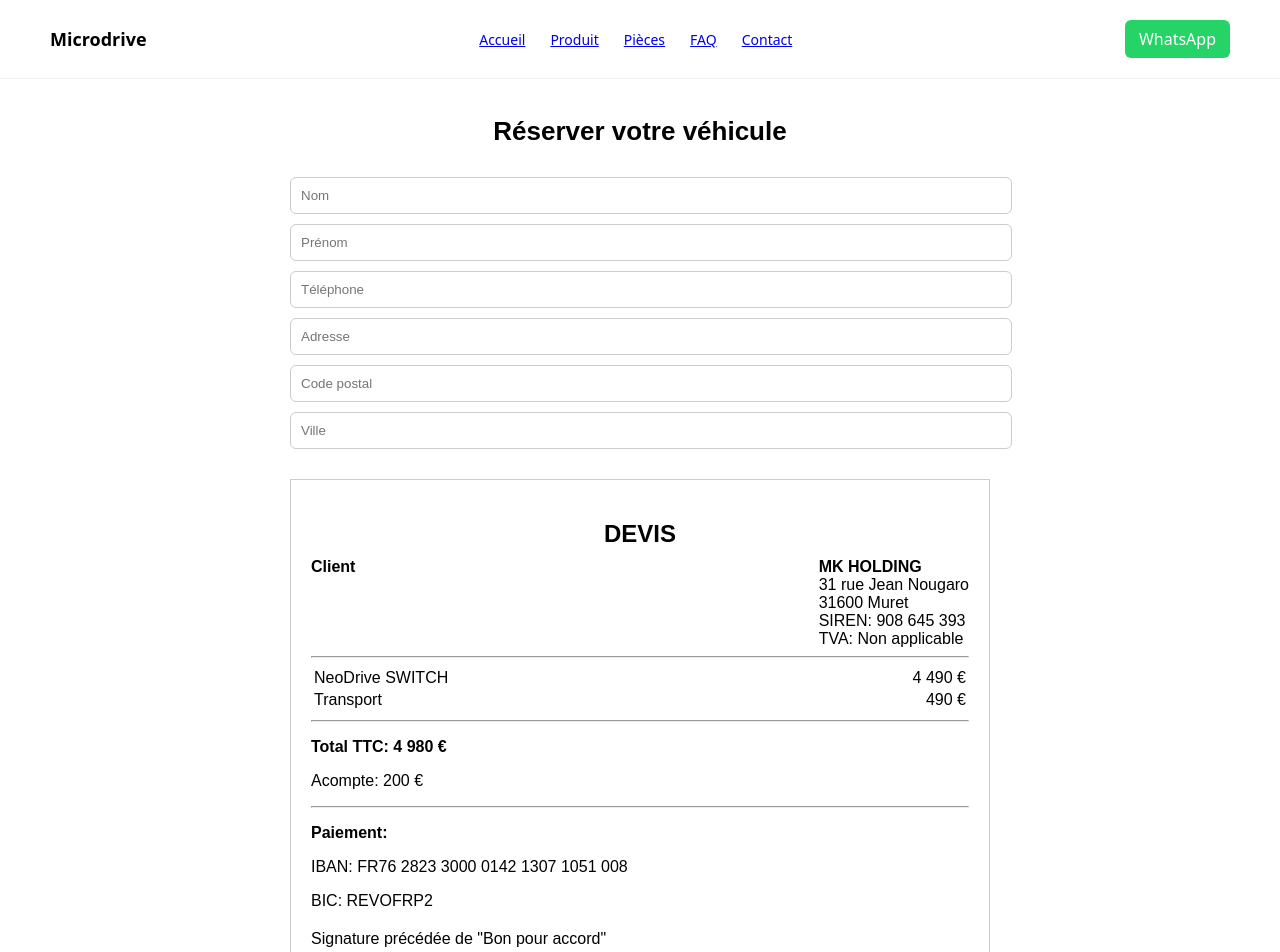
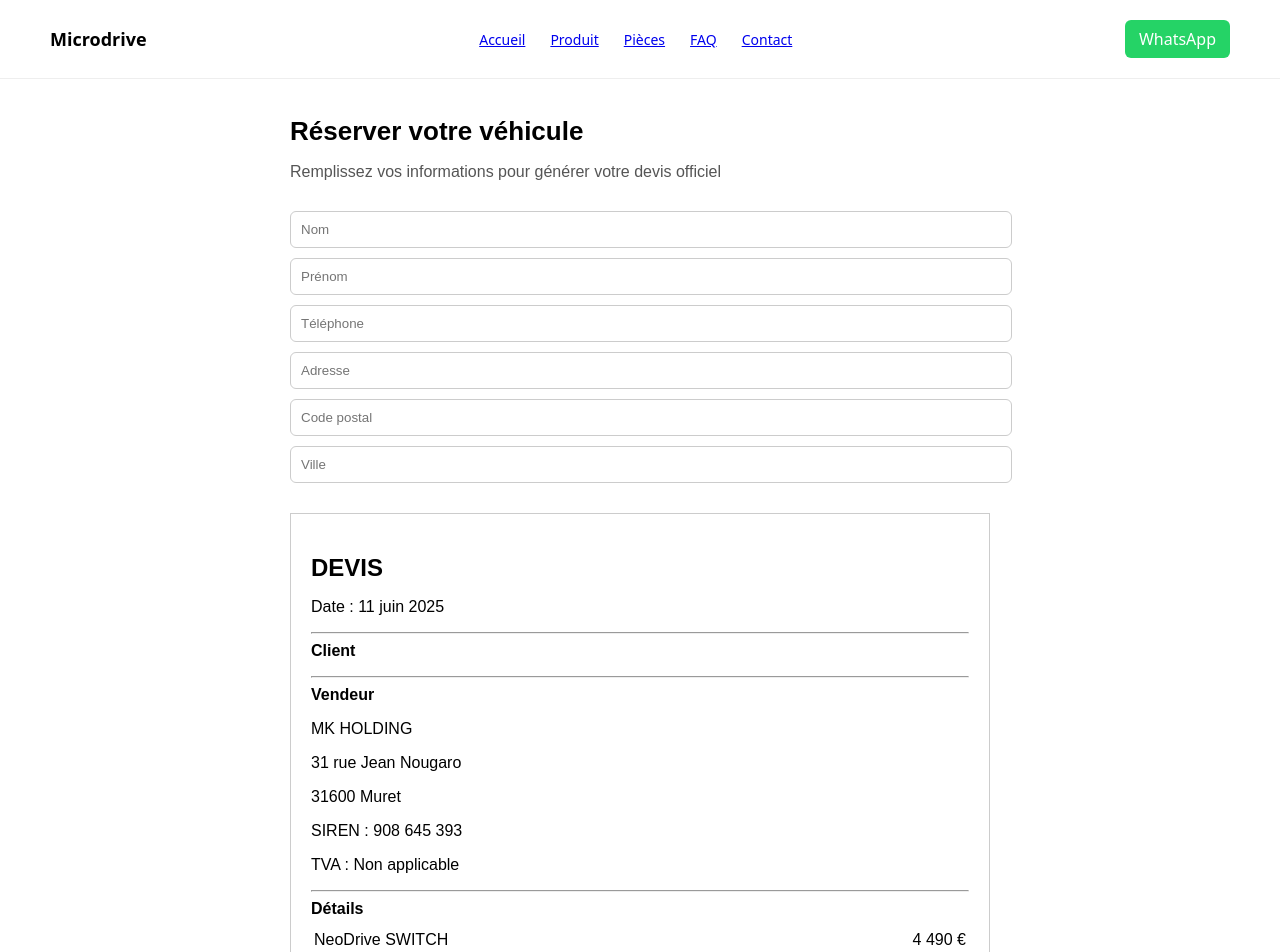
Before and after one commit to khelifamansour/neodrive-site, a Next.js app: page /reservation in a window 1280 px wide. Shown: the top 952 px of the page. Built offline with nearby package versions, Linux system fonts and the light colour scheme.

Commit message:
Update page.tsx

```diff
--- a/app/reservation/page.tsx
+++ b/app/reservation/page.tsx
@@ -11,13 +11,19 @@ export default function Reservation() {
   const [ville, setVille] = useState("");
 
   return (
-    <main style={container}>
+    <main style={{ maxWidth: 700, margin: "0 auto", padding: 20, fontFamily: "Arial, sans-serif" }}>
 
       {/* HEADER */}
-      <h1 style={title}>Réserver votre véhicule</h1>
+      <h1 style={{ fontSize: 26, fontWeight: 700, marginBottom: 10 }}>
+        Réserver votre véhicule
+      </h1>
+
+      <p style={{ color: "#555", marginBottom: 20 }}>
+        Remplissez vos informations pour générer votre devis officiel
+      </p>
 
       {/* FORM */}
-      <div style={{ marginTop: 20 }}>
+      <div>
         <input placeholder="Nom" value={nom} onChange={(e) => setNom(e.target.value)} style={input}/>
         <input placeholder="Prénom" value={prenom} onChange={(e) => setPrenom(e.target.value)} style={input}/>
         <input placeholder="Téléphone" value={phone} onChange={(e) => setPhone(e.target.value)} style={input}/>
@@ -27,53 +33,61 @@ export default function Reservation() {
       </div>
 
       {/* DEVIS */}
-      <div id="devis" style={devisBox}>
+      <div id="devis" style={{
+        marginTop: 30,
+        border: "1px solid #ccc",
+        padding: 20,
+        background: "#fff"
+      }}>
 
-        <h2 style={{ textAlign: "center", marginBottom: 10 }}>DEVIS</h2>
+        <h2 style={{ marginBottom: 10 }}>DEVIS</h2>
 
-        <div style={row}>
-          <div>
-            <strong>Client</strong><br/>
-            {prenom} {nom}<br/>
-            {adresse}<br/>
-            {cp} {ville}<br/>
-            {phone}
-          </div>
+        <p>Date : 11 juin 2025</p>
 
-          <div>
-            <strong>MK HOLDING</strong><br/>
-            31 rue Jean Nougaro<br/>
-            31600 Muret<br/>
-            SIREN: 908 645 393<br/>
-            TVA: Non applicable
-          </div>
-        </div>
+        <hr />
 
-        <hr/>
+        <strong>Client</strong>
+        <p>{prenom} {nom}</p>
+        <p>{adresse}</p>
+        <p>{cp} {ville}</p>
+        <p>{phone}</p>
 
-        <table style={table}>
+        <hr />
+
+        <strong>Vendeur</strong>
+        <p>MK HOLDING</p>
+        <p>31 rue Jean Nougaro</p>
+        <p>31600 Muret</p>
+        <p>SIREN : 908 645 393</p>
+        <p>TVA : Non applicable</p>
+
+        <hr />
+
+        <strong>Détails</strong>
+
+        <table style={{ width: "100%", marginTop: 10 }}>
           <tbody>
             <tr>
               <td>NeoDrive SWITCH</td>
-              <td style={right}>4 490 €</td>
+              <td style={{ textAlign: "right" }}>4 490 €</td>
             </tr>
             <tr>
               <td>Transport</td>
-              <td style={right}>490 €</td>
+              <td style={{ textAlign: "right" }}>490 €</td>
             </tr>
           </tbody>
         </table>
 
-        <hr/>
+        <hr />
 
-        <p><strong>Total TTC: 4 980 €</strong></p>
-        <p>Acompte: 200 €</p>
+        <p><strong>Total TTC : 4 980 €</strong></p>
+        <p>Acompte : 200 €</p>
 
-        <hr/>
+        <hr />
 
-        <p><strong>Paiement:</strong></p>
-        <p>IBAN: FR76 2823 3000 0142 1307 1051 008</p>
-        <p>BIC: REVOFRP2</p>
+        <strong>Paiement</strong>
+        <p>IBAN : FR76 2823 3000 0142 1307 1051 008</p>
+        <p>BIC : REVOFRP2</p>
 
         <p style={{ marginTop: 20 }}>
           Signature précédée de "Bon pour accord"
@@ -81,22 +95,23 @@ export default function Reservation() {
 
       </div>
 
+      {/* PDF BUTTON */}
       <button onClick={() => window.print()} style={btn}>
-        Télécharger le devis PDF
+        Télécharger le devis (PDF)
       </button>
 
       {/* PAYMENT */}
-      <div style={{ marginTop: 30 }}>
+      <div style={{ marginTop: 20 }}>
         <a href="https://buy.stripe.com/YOUR_LINK" target="_blank">
-          <button style={payBtn}>Payer l’acompte</button>
+          <button style={payBtn}>
+            Payer l’acompte
+          </button>
         </a>
       </div>
 
-      {/* DOCUMENT UPLOAD */}
-      <div style={{ marginTop: 40 }}>
+      {/* DOCUMENTS */}
+      <div style={{ marginTop: 30 }}>
         <h2>Envoyer vos documents</h2>
-
-        <p>Merci d’envoyer :</p>
 
         <div style={box}>
           ✔ Pièce d’identité<br/>
@@ -126,19 +141,7 @@ export default function Reservation() {
   );
 }
 
-/* STYLES */
-
-const container = {
-  maxWidth: 700,
-  margin: "auto",
-  padding: 20,
-  fontFamily: "Arial"
-};
-
-const title = {
-  fontSize: 26,
-  textAlign: "center"
-};
+/* SAFE STYLES */
 
 const input = {
   width: "100%",
@@ -148,27 +151,6 @@ const input = {
   borderRadius: 6
 };
 
-const devisBox = {
-  marginTop: 30,
-  border: "1px solid #ccc",
-  padding: 20,
-  background: "white"
-};
-
-const row = {
-  display: "flex",
-  justifyContent: "space-between",
-  gap: 20
-};
-
-const table = {
-  width: "100%"
-};
-
-const right = {
-  textAlign: "right"
-};
-
 const btn = {
   marginTop: 15,
   padding: 12,
@@ -176,19 +158,23 @@ const btn = {
   background: "#000",
   color: "white",
   border: "none",
-  borderRadius: 6
+  borderRadius: 6,
+  cursor: "pointer"
 };
 
 const payBtn = {
+  marginTop: 10,
   padding: 15,
   width: "100%",
   background: "#25D366",
   color: "white",
   border: "none",
-  borderRadius: 8
+  borderRadius: 8,
+  cursor: "pointer"
 };
 
 const box = {
+  marginTop: 10,
   background: "#f7f7f7",
   padding: 15,
   borderRadius: 8
```
